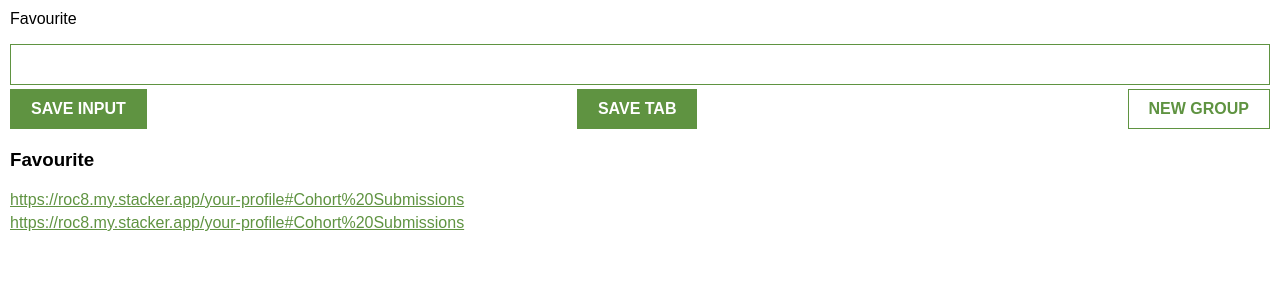
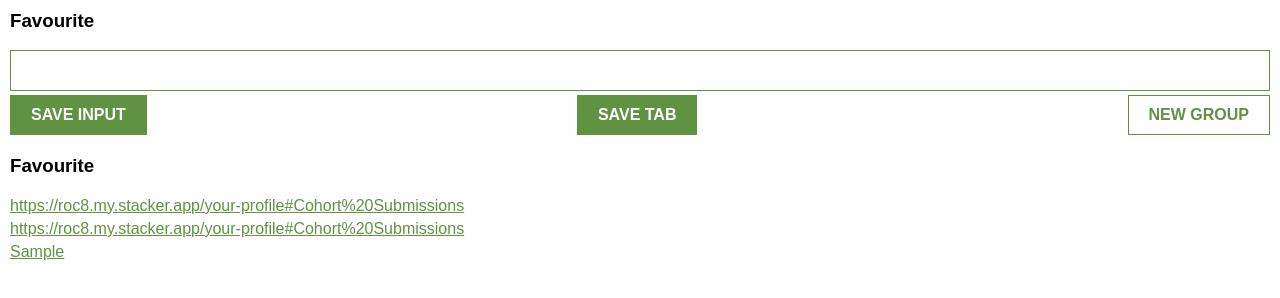
Before and after one commit to khalatevarun/CompileTabs, a browser extension: page index.html in a window 1280 px wide. Both pictures are taken after typing "Sample" into the empty fields and a click on the button "SAVE INPUT". Drawn offline with nearby package versions, Linux system fonts and the light colour scheme.

Commit message:
add: feature to add new group of tabs

```diff
--- a/index.html
+++ b/index.html
@@ -3,7 +3,7 @@
         <link rel="stylesheet" href="index.css">
     </head>
     <body>
-        <p id="current-el"></p>
+        <h3 id="current-el"></h3>
         <input type="text" id="input-el">
         <div class="action-btns">
         <button id="input-btn">SAVE INPUT</button>
--- a/index.js
+++ b/index.js
@@ -14,6 +14,7 @@ const contentEl = document.getElementById('content-el');
 const leadsFromLocalStorage = JSON.parse(localStorage.getItem('myTabs'));
 const deleteBtn = document.getElementById('delete-btn');
 const tabBtn = document.getElementById('tab-btn');
+const newBtn = document.getElementById('new-btn');
 const currentEl = document.getElementById('current-el');
 
 currentEl.innerHTML = myTabs[currentGroup].name;
@@ -40,8 +41,16 @@ tabBtn.addEventListener('click', function () {
 render(myTabs);
 
 inputBtn.addEventListener('click', function () {
-  myTabs.push(inputEl.value);
+  myTabs[currentGroup].links.push(inputEl.value);
   inputEl.value = '';
+  localStorage.setItem('myTabs', JSON.stringify(myTabs));
+  render(myTabs);
+});
+
+newBtn.addEventListener('click', function () {
+  myTabs.push({ name: inputEl.value, links: [] });
+  currentGroup = myTabs.length - 1;
+  currentEl.innerText = inputEl.value;
   localStorage.setItem('myTabs', JSON.stringify(myTabs));
   render(myTabs);
 });
@@ -52,7 +61,7 @@ function render(groups) {
   for (let i = 0; i < groups.length; i++) {
     console.log(groups);
     listItems += `<h3>${groups[i].name}</h3><ul id="ul-el">`;
-    for (let j = 0; j < groups[i].links.length; j++) {
+    for (let j = 0; j < groups[i].links?.length; j++) {
       listItems += `
       <li>
           <a target='_blank' href='${groups[i].links[j]}'>
```
